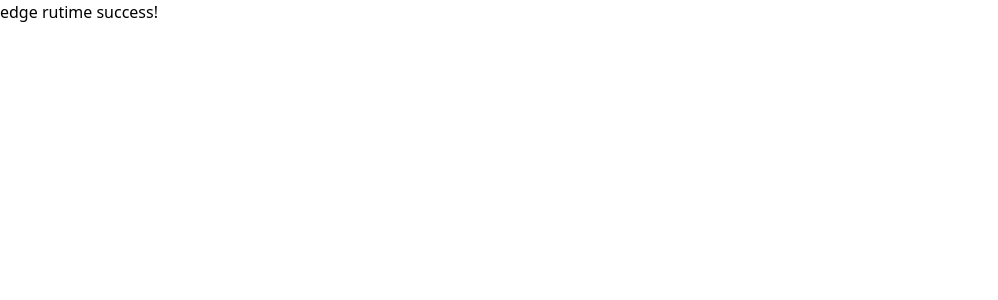
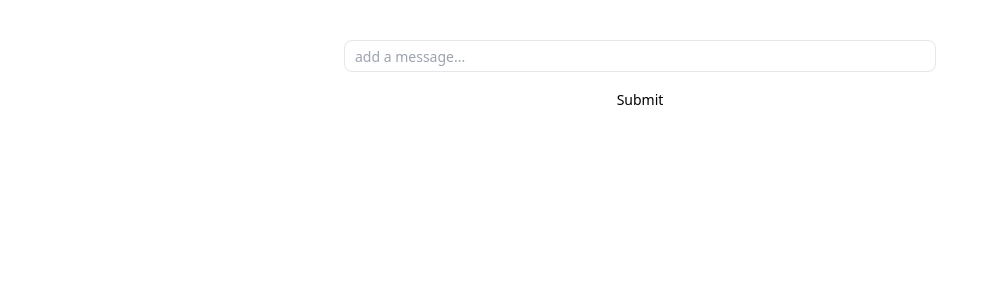
Before and after one commit to business-account-comsq/cloudflare-example-app, a Next.js app: page / in a window 1280 px wide. Shown: the top 300 px of the page, without its empty margins (0-998 px from the left). Built offline with nearby package versions, Linux system fonts and the light colour scheme.

Commit message:
add message-display&message form

```diff
--- a/app/page.tsx
+++ b/app/page.tsx
@@ -1,8 +1,14 @@
+import MessageDisplay from "@/components/message-display";
+import MessageForm from "@/components/message-form";
+
 export const runtime="edge"
 
-export default function Home() {
-
+export default async function Home() {
+  //const messages=await getMessagesFromDatabase();
   return (
-    <div>edge rutime success!</div>
+    <main className="max-w-2xl mx-auto p-10">
+      <MessageForm/>
+      <MessageDisplay messages={[]}/>
+    </main>
   );
 }
--- /dev/null
+++ b/components/message-display.tsx
@@ -0,0 +1,27 @@
+"use client";
+//import { deleteMessageToDatabase } from "@/actions/delete-message-to-database";
+import { Button } from "./ui/button";
+
+type Message = {
+    id: number;
+    message: string;
+}
+
+type Props = {
+    messages: Message[];
+}
+
+export default function MessageDisplay({ messages }: Props) {
+    /*async function handleDeleteMessageToDatabase(id:number) {
+        await deleteMessageToDatabase(id);
+    }*/
+    return (
+        <div className="p-5">
+            <ul>
+                {messages.map((message) => {
+                    return <li key={message.id}>{message.message}<Button variant={"destructive"}>削除</Button></li>
+                })}
+            </ul>
+        </div>
+    )
+}
--- /dev/null
+++ b/components/message-form.tsx
@@ -0,0 +1,28 @@
+"use client";
+
+import { useState } from "react";
+import { Button } from "./ui/button";
+import { Input } from "./ui/input";
+//import { addMessageToDatabase } from "@/actions/add-message-to-database";
+
+export default function MessageForm() {
+    const [message,setMessage]=useState("");
+
+    /*async function handleAddMessageToDatabase(){
+        const response=await addMessageToDatabase(message);
+        if(response.ok){
+            setMessage("");
+        }
+    }*/
+
+    return (
+        <div className="flex flex-col justify-center gap-3">
+            <Input
+              placeholder="add a message..."
+              value={message}
+              onChange={(event)=>setMessage(event.target.value)}
+            />
+            <Button>Submit</Button>
+        </div>
+    )
+}
```
